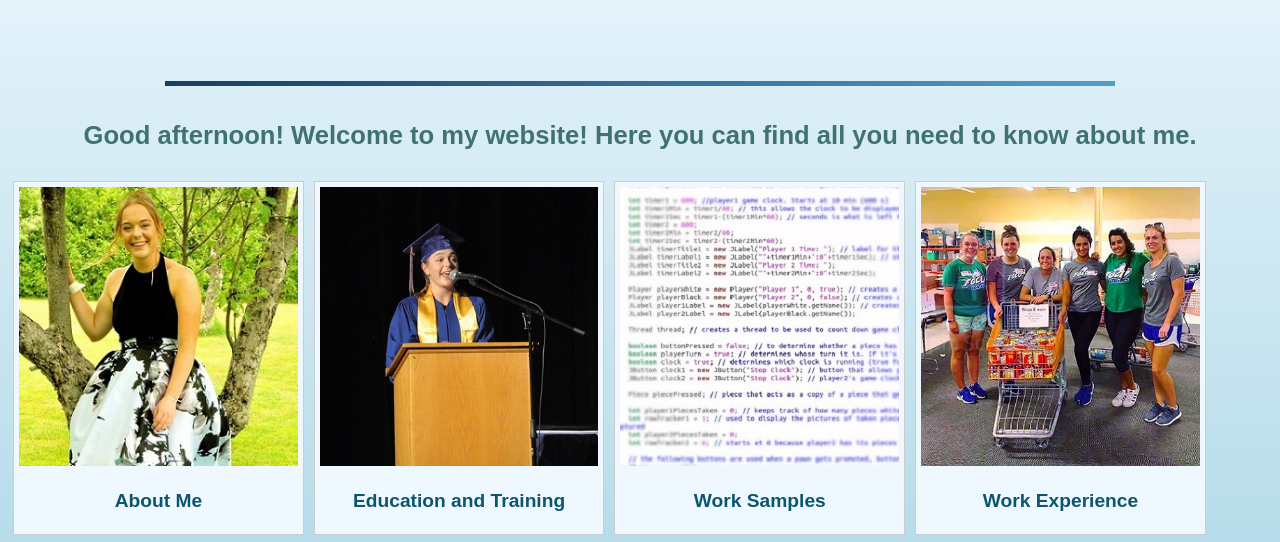
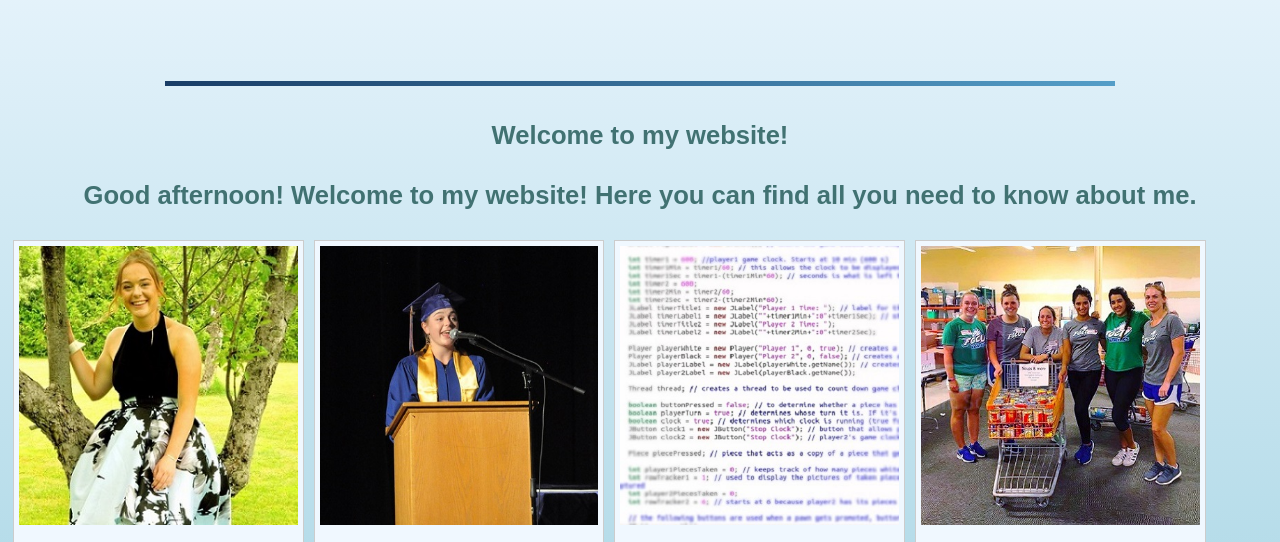
Before and after one commit to hyerxa/haleyyerxa-website, a plain HTML site: page index.html in a window 1280 px wide. Shown: the part 147-689 px from the top of the page. Drawn offline with Linux system fonts and the light colour scheme.

Commit message:
fixing header error

```diff
--- a/index.html
+++ b/index.html
@@ -28,7 +28,7 @@
        <canvas id="myCanvas" width="950" height="30"></canvas>
        <script src="canvas.js"></script>
        <!--Javascript link for greeting that changes depending on time of day -->
-       <h2 id="greeting"></h2>
+       <h2 id="greeting">Welcome to my website!</h2>
        <script src = "greeting.js"></script>
       </div>
 
```
